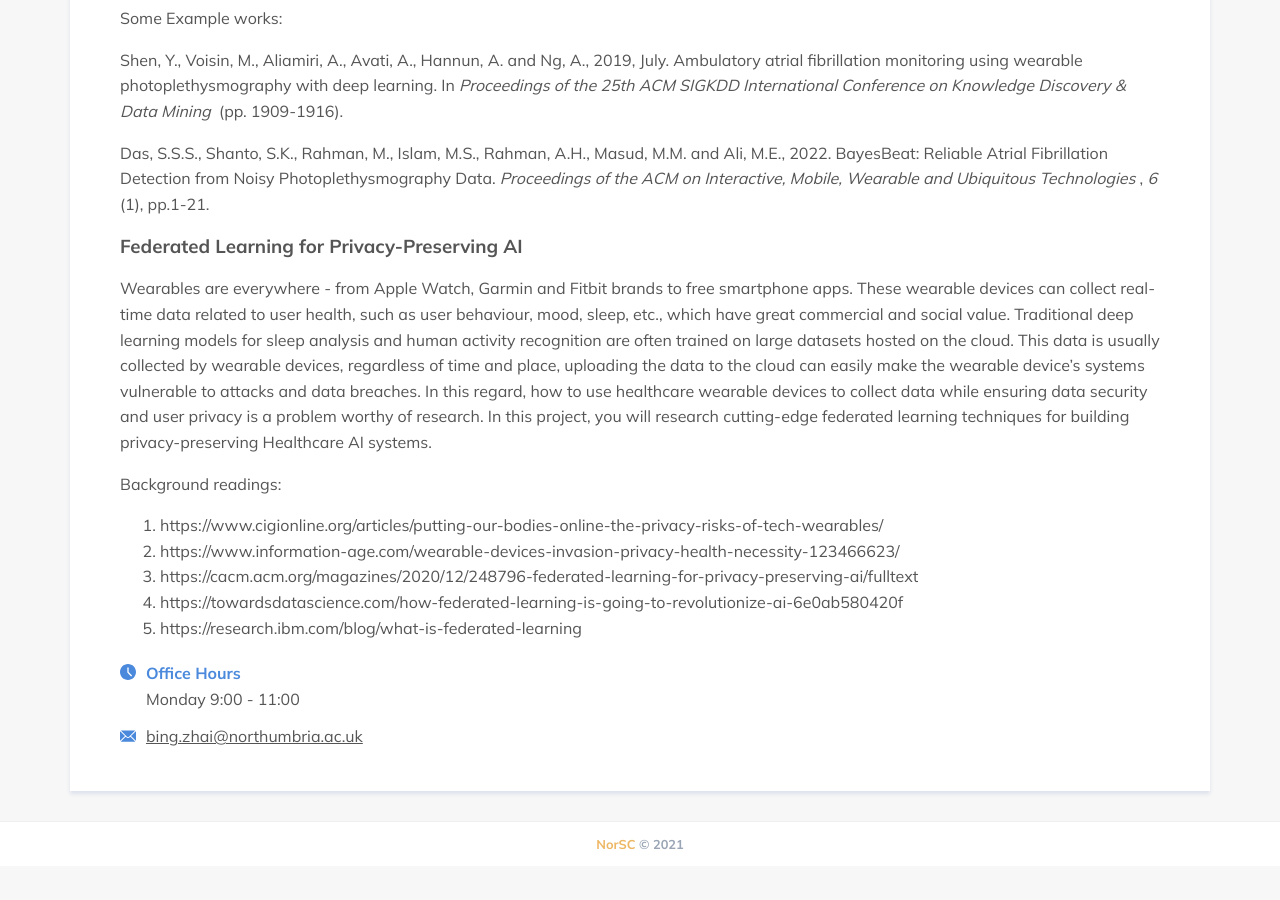
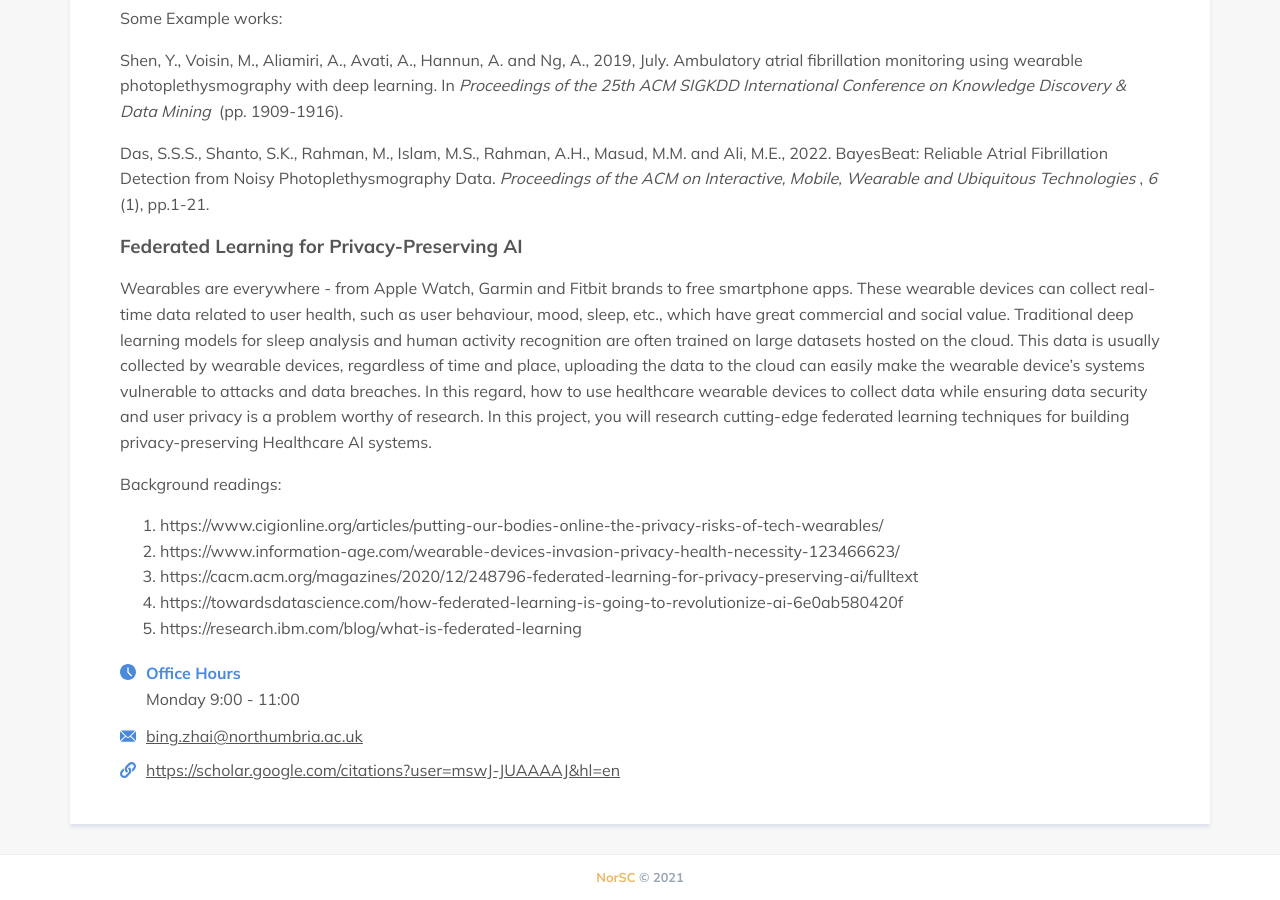
Before and after one commit to NorSC/supervisor-search, a Jekyll site: the page built from _supervisors/bing-zhai-1.md, in a window 1280 px wide and 900 px high, scrolled down 1136 px. Built offline with Jekyll 4.4.1, drawn with Linux system fonts in a browser that asks for light colours; a script that is not in the unit is left out; before the commit the page ends 2002 px from its top, so only the background shows below that; some of the changed lines change nothing that is shown.

Commit message:
Update Supervisors “bing-zhai-1”

```diff
--- a/_supervisors/bing-zhai-1.md
+++ b/_supervisors/bing-zhai-1.md
@@ -5,6 +5,7 @@ available: true
 available_msc: true
 available_phd: false
 email: bing.zhai@northumbria.ac.uk
+website: https://scholar.google.com/citations?user=mswJ-JUAAAAJ&hl=en
 office_hours: |
   Monday 9:00 - 11:00
 research_group: Computer Vision and Natural Computing
```
